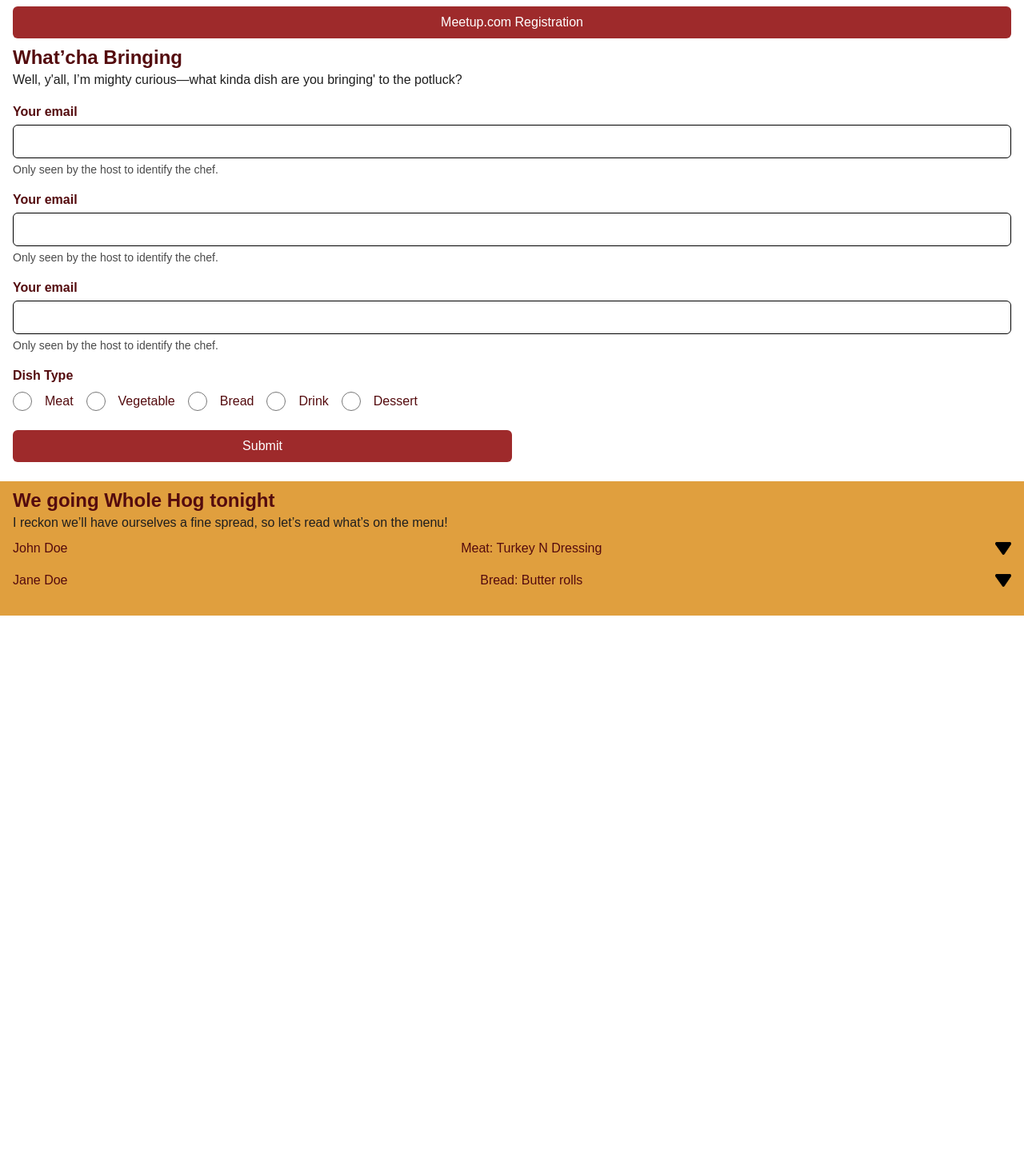
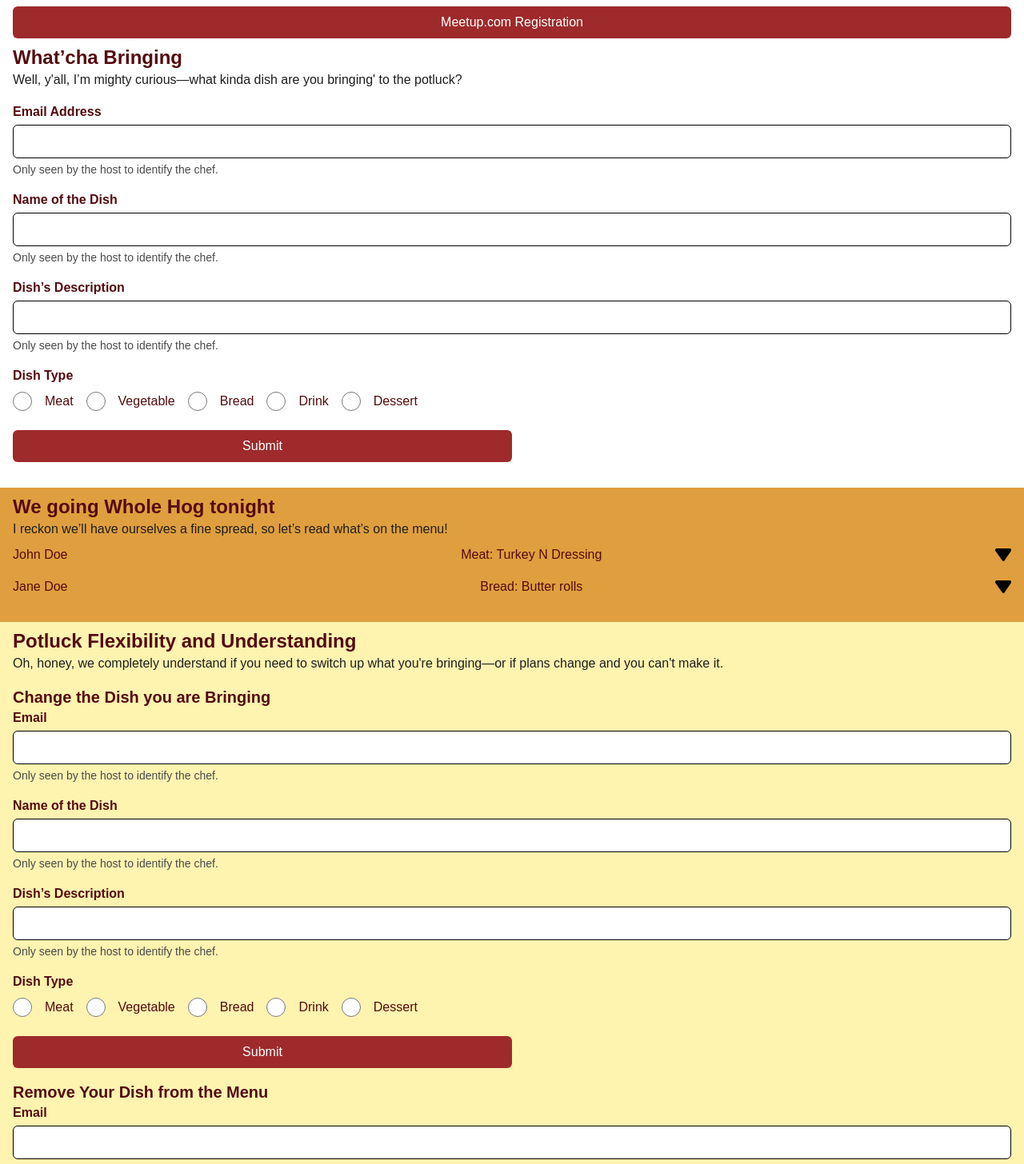
Before and after one commit to jcsmileyjr/potluckgames, a Next.js app: page / in a window 1280 px wide. Shown: the part 420-1876 px from the top of the page at 80% size. Before the commit the page ends 1190 px from the top, so only its background shows below. Built offline with nearby package versions, Linux system fonts and the light colour scheme.

Commit message:
Feat UpdateDish

```diff
--- a/src/app/components/AddDish/AddDish.tsx
+++ b/src/app/components/AddDish/AddDish.tsx
@@ -4,15 +4,15 @@ import UserInput from "../UserInput/UserInput";
 export default function AddDish() {
 
     return (
-        <section className="flex-1 px-4 bg-white">
+        <section className="flex-1 px-4 pb-4 bg-white">
             <h2 className="text-primaryBrown font-bold text-left text-2xl pt-2">What’cha Bringing</h2>
             <p className="text-blackaccent1">Well, y'all, I’m mighty curious—what kinda dish are you bringing' to the potluck?</p>
             <div className="my-4">
-                <UserInput inputName="dish1" />
-                <UserInput inputName="dish2" />
-                <UserInput inputName="dish3"  />
+                <UserInput inputName="emailAddress" content="Email Address" />
+                <UserInput inputName="dishName" content="Name of the Dish" />
+                <UserInput inputName="dishDescription" content="Dish’s Description" />
                 <DishTypeSelection />
-                <button type="submit" className="bg-accentRed text-white py-2 px-4 rounded-md mt-4 w-1/2">Submit</button>
+                <button type="submit" className="bg-accentRed text-white py-2 px-4 rounded-md mt-4 w-full sm:w-1/2">Submit</button>
             </div>
         </section>
     )
--- /dev/null
+++ b/src/app/components/UpdateDish/UpdateDish.tsx
@@ -0,0 +1,26 @@
+import UserInput from "../UserInput/UserInput";
+import DishTypeSelection from "../DishTypeSelection/DishTypeSelection";
+
+
+export default function UpdateDish() {
+    return (
+        <section className="flex-1 px-4 bg-backgroundYellow">
+            <h2 className="text-primaryBrown font-bold text-left text-2xl pt-2">Potluck Flexibility and Understanding</h2>
+            <p className="text-blackaccent1"> Oh, honey, we completely understand if you need to switch up what you're bringing—or if plans change and you can't make it. </p>
+
+            <p className="text-xl font-bold text-primaryBrown mt-4 mt-2">Change the Dish you are Bringing</p>
+            <div>
+                <UserInput inputName="email" content="Email" />
+                <UserInput inputName="dishName" content="Name of the Dish" />
+                <UserInput inputName="dishDescription" content="Dish’s Description"  />
+                <DishTypeSelection />
+                <button type="submit" className="bg-accentRed text-white py-2 px-4 rounded-md mt-4 w-full sm:w-1/2">Submit</button>
+            </div>
+
+            <p className="text-xl font-bold text-primaryBrown mt-4 mt-2 divide-y">Remove Your Dish from the Menu</p>
+            <div>
+                <UserInput inputName="email" content="Email" />
+            </div>
+        </section>
+    )
+}
--- a/src/app/components/UserInput/UserInput.tsx
+++ b/src/app/components/UserInput/UserInput.tsx
@@ -1,9 +1,9 @@
 
 
-export default function UserInput({inputName}: Readonly<{inputName: string}>) {
+export default function UserInput({inputName, content}: Readonly<{inputName: string, content: string}>) {
     return (
         <div className="mb-4">
-            <label htmlFor={inputName} className="block text-base font-bold text-primaryBrown">Your email</label>
+            <label htmlFor={inputName} className="block text-base font-bold text-primaryBrown">{content}</label>
             <input id={inputName} type="text" className="w-full my-1 p-2 border border-black rounded-md" />
             <p className="text-blackaccent2 text-sm">Only seen by the host to identify the chef. </p>
         </div>
--- a/src/app/page.tsx
+++ b/src/app/page.tsx
@@ -2,14 +2,16 @@ import Image from "next/image";
 import Header from "./layout/Header/Header";
 import AddDish from "./components/AddDish/AddDish";
 import ViewDishes from "./components/ViewDishes/ViewDishes";
+import UpdateDish from "./components/UpdateDish/UpdateDish";
 
 export default function Home() {
   return (
     <div className="bg-white h-screen">
       <Header />
-      <main className="flex flex-col gap-2 bg-white">
+      <main className="flex flex-col bg-white">
         <AddDish />
         <ViewDishes />
+        <UpdateDish />
       </main>
 
     </div>
```
